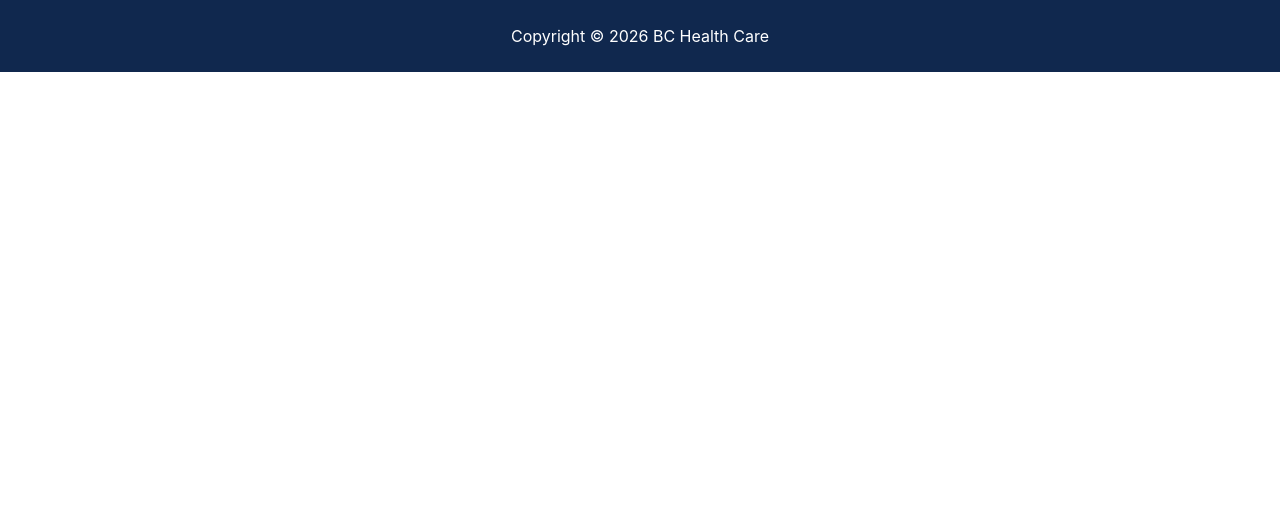
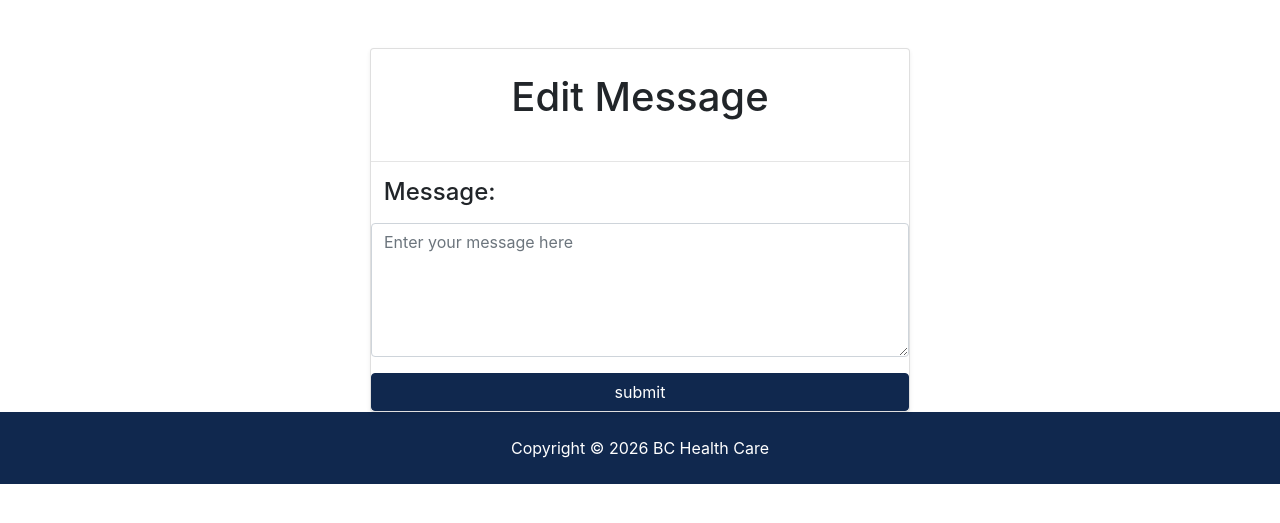
Before and after one commit to FunGmaGay/erb8, a Django app: template templates/contacts/edit_contact.html in a window 1280 px wide. Shown: the part 164-687 px from the top of the page. Run offline with Django 5.2, Linux system fonts and the light colour scheme; the template is opened without the code that fills it: values that come from a table or form of the project are taken from there, others are empty; parts of the project's set-up code (start-up, migrations or seed data) failed here and were passed over; some libraries are stand-ins or nearby versions.

Commit message:
Step 10: Tag

```diff
--- a/config/settings.py
+++ b/config/settings.py
@@ -54,7 +54,9 @@ APPLICATION_APPS = ['pages.apps.PagesConfig',
                     'accounts.apps.AccountsConfig',
                     'contacts.apps.ContactsConfig',]
 
-THIRD_PARTY_APPS = ["debug_toolbar",]
+THIRD_PARTY_APPS = ["debug_toolbar",
+                    "widget_tweaks",
+                    "taggit",]
 
 INSTALLED_APPS = DJANGO_APPS + APPLICATION_APPS + THIRD_PARTY_APPS
 
--- a/templates/contacts/edit_contact.html
+++ b/templates/contacts/edit_contact.html
@@ -2,5 +2,25 @@
 <!--ignore-prettier-->
 {% load widget_tweaks %}
 {% block content %}
+<div class="container mt-5">
+    <div class="row justify-content-center">
+        <div class="col-md-6">
+            <div class="card p-6 shadow-sm"><br>
+                <h1 class="text-center mb-4">Edit Message</h1>
+                <form action="{% url 'contacts:edit_contact' contact.id %}" method="POST">
+                    {% csrf_token %}
+                    <div class="mb-3">
+                        <h4><hr>&nbsp;&nbsp;{{ form.message | add_label_class:"form-label" }}</h4>
+                        {% if form.message.errors %}
+                        <div class="text-danger mb-2">{{ form.message.errors }}</div>
+                        {% endif %}
+                        {{ form.message | add_class:"form-control" }}
+                    </div>
+                    <button class="btn btn-primary w-100" type="submit">submit</button>
+                </form>
+            </div>
+        </div>
+    </div>
+</div>
 
 {% endblock %}
```
Also changed, not shown: listings/models.py (+14 -2 lines).
